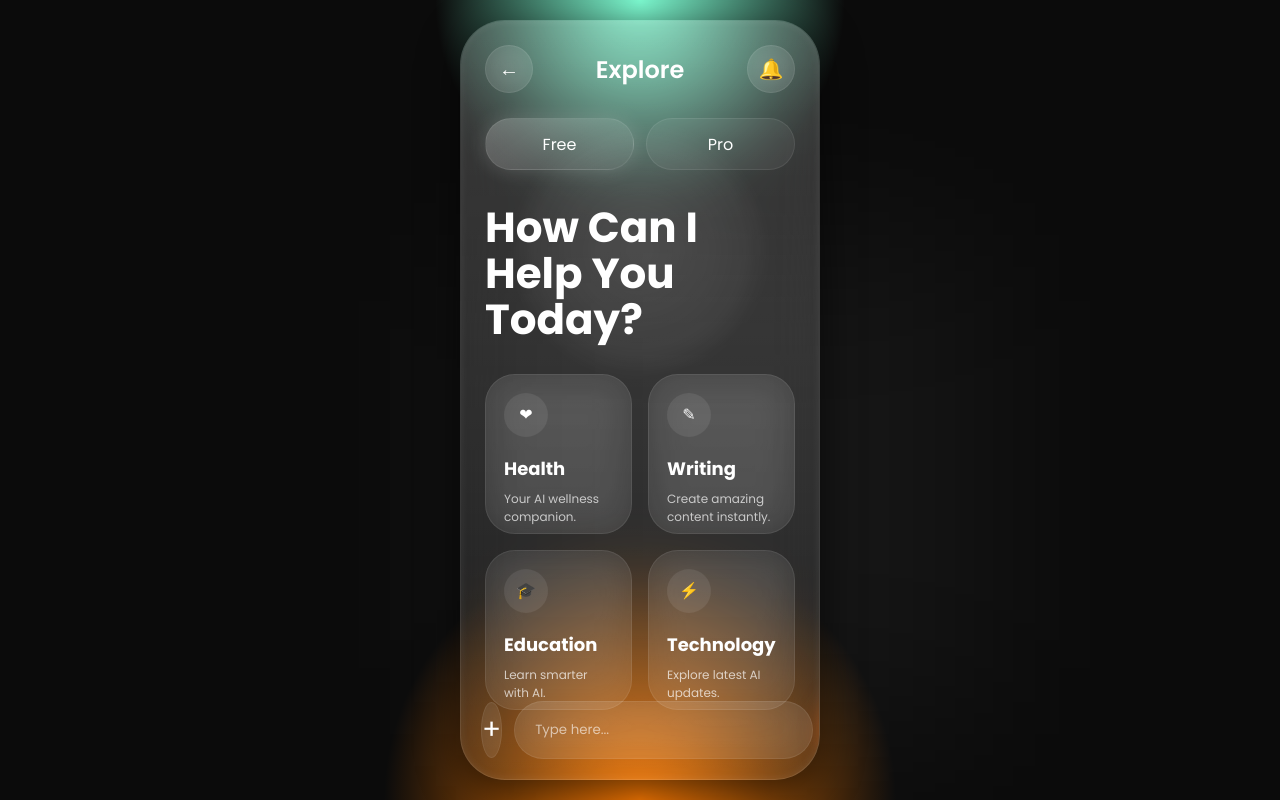
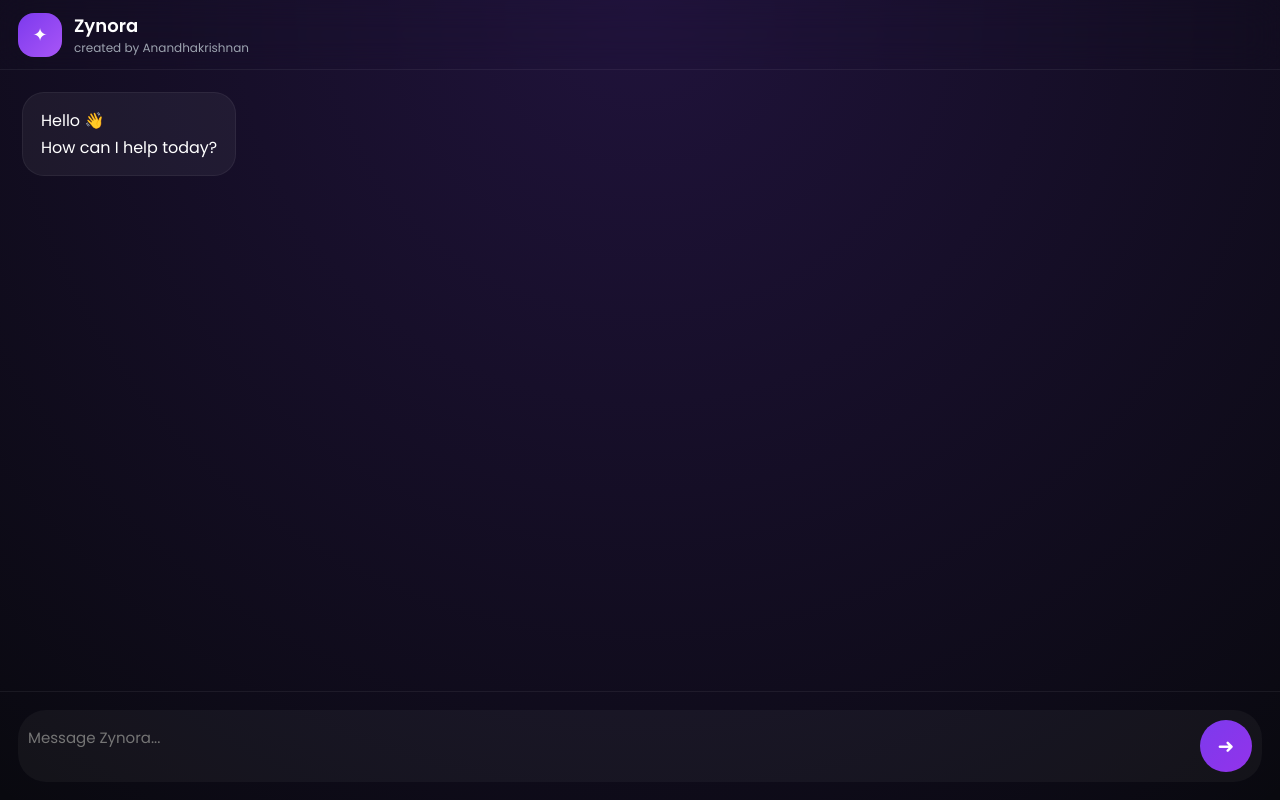
Before and after one commit to firstbot00028/Kryon, a Flask app: page / in a window 1280 px wide. Run offline with Flask 3, Linux system fonts and the light colour scheme.

Commit message:
Refactor index.html structure and styles

```diff
--- a/templates/index.html
+++ b/templates/index.html
@@ -1,541 +1,511 @@
 <!DOCTYPE html>
-<html lang="en">
+<html>
+
 <head>
+
 <meta charset="UTF-8">
-<meta name="viewport" content="width=device-width, initial-scale=1.0">
-<title>AK AI Assistant</title>
+<meta name="viewport" content="width=device-width,initial-scale=1">
 
-<link href="https://fonts.googleapis.com/css2?family=Poppins:wght@300;400;500;600;700&display=swap" rel="stylesheet">
+<title>Zynora</title>
+
+<link href="https://fonts.googleapis.com/css2?family=Poppins:wght@300;400;500;600&display=swap" rel="stylesheet">
 
 <style>
 
 *{
-    margin:0;
-    padding:0;
-    box-sizing:border-box;
-    font-family:'Poppins',sans-serif;
+margin:0;
+padding:0;
+box-sizing:border-box;
+font-family:Poppins;
 }
 
 body{
-    height:100vh;
-    display:flex;
-    justify-content:center;
-    align-items:center;
-    overflow:hidden;
 
-    background:
-    radial-gradient(circle at bottom,#ff7b00 0%,transparent 25%),
-    radial-gradient(circle at top,#7fffd4 0%,transparent 20%),
-    #0b0b0b;
+background:
+radial-gradient(circle at top,#7c3aed33,transparent),
+#09090f;
+
+height:100vh;
+
+overflow:hidden;
+
+color:white;
+
 }
 
-/* Animated Background */
+.app{
 
-body::before{
-    content:'';
-    position:absolute;
-    width:500px;
-    height:500px;
+height:100vh;
 
-    background:rgba(255,255,255,0.05);
+display:flex;
 
-    filter:blur(100px);
+flex-direction:column;
 
-    animation:move 10s infinite alternate;
 }
 
-@keyframes move{
-    from{
-        transform:translate(-100px,-100px);
-    }
-    to{
-        transform:translate(100px,100px);
-    }
+.header{
+
+height:70px;
+
+padding:18px;
+
+display:flex;
+
+align-items:center;
+
+gap:12px;
+
+backdrop-filter:blur(20px);
+
+border-bottom:
+1px solid #ffffff10;
+
 }
 
-/* Phone */
+.logo{
 
-.phone{
-    width:360px;
-    height:760px;
+width:44px;
 
-    border-radius:45px;
+height:44px;
 
-    padding:24px;
+border-radius:16px;
 
-    position:relative;
+display:flex;
 
-    overflow:hidden;
+align-items:center;
 
-    background:
-    rgba(255,255,255,0.06);
+justify-content:center;
 
-    backdrop-filter:blur(25px);
-    -webkit-backdrop-filter:blur(25px);
+font-size:18px;
 
-    border:1px solid rgba(255,255,255,0.12);
+background:
 
-    box-shadow:
-    0 10px 40px rgba(0,0,0,0.6),
-    inset 0 0 10px rgba(255,255,255,0.08);
-}
+linear-gradient(
+135deg,
+#7c3aed,
+#a855f7
+);
 
-/* Glow */
-
-.phone::before{
-    content:'';
-    position:absolute;
-
-    inset:0;
-
-    background:
-    linear-gradient(
-        180deg,
-        rgba(255,255,255,0.15),
-        transparent
-    );
-
-    pointer-events:none;
-}
-
-/* Header */
-
-.header{
-    display:flex;
-    justify-content:space-between;
-    align-items:center;
-}
-
-.icon-btn{
-    width:48px;
-    height:48px;
-
-    border-radius:50%;
-
-    display:flex;
-    justify-content:center;
-    align-items:center;
-
-    background:rgba(255,255,255,0.05);
-
-    border:1px solid rgba(255,255,255,0.08);
-
-    color:white;
-
-    font-size:20px;
-
-    backdrop-filter:blur(20px);
 }
 
 .title{
-    color:white;
-    font-size:24px;
-    font-weight:600;
+
+font-size:18px;
+
+font-weight:600;
+
 }
 
-/* Tabs */
+.status{
 
-.tabs{
-    margin-top:25px;
+font-size:12px;
 
-    display:flex;
-    gap:12px;
+color:#9ca3af;
+
 }
 
-.tab{
-    flex:1;
+.messages{
 
-    height:52px;
+flex:1;
 
-    border-radius:30px;
+overflow:auto;
 
-    display:flex;
-    justify-content:center;
-    align-items:center;
+padding:22px;
 
-    background:rgba(255,255,255,0.06);
-
-    color:white;
-
-    border:1px solid rgba(255,255,255,0.08);
 }
 
-.active{
-    background:
-    linear-gradient(
-        145deg,
-        rgba(255,255,255,0.25),
-        rgba(255,255,255,0.08)
-    );
+.msg{
 
-    box-shadow:
-    0 0 20px rgba(255,255,255,0.15);
+display:flex;
+
+margin-bottom:16px;
+
 }
 
-/* Hero */
+.msg.user{
 
-.hero{
-    margin-top:35px;
+justify-content:flex-end;
 
-    color:white;
 }
 
-.hero h1{
-    font-size:42px;
-    line-height:1.1;
+.bubble{
+
+padding:14px 18px;
+
+max-width:80%;
+
+border-radius:22px;
+
+line-height:1.7;
+
+word-wrap:break-word;
+
 }
 
-/* Cards */
+.ai .bubble{
 
-.cards{
-    margin-top:30px;
+background:
 
-    display:grid;
+rgba(255,255,255,.05);
 
-    grid-template-columns:1fr 1fr;
+border:
 
-    gap:16px;
+1px solid rgba(255,255,255,.06);
+
 }
 
-.card{
-    height:160px;
+.user .bubble{
 
-    padding:18px;
+background:
 
-    border-radius:30px;
+linear-gradient(
+135deg,
+#7c3aed,
+#9333ea
+);
 
-    background:rgba(255,255,255,0.06);
-
-    border:1px solid rgba(255,255,255,0.08);
-
-    backdrop-filter:blur(20px);
-
-    color:white;
-
-    transition:0.4s;
 }
 
-.card:hover{
-    transform:translateY(-5px);
+.inputArea{
 
-    background:rgba(255,255,255,0.09);
+padding:18px;
+
+border-top:
+
+1px solid #ffffff10;
+
 }
 
-.card-icon{
-    width:44px;
-    height:44px;
+.box{
 
-    border-radius:50%;
+display:flex;
 
-    display:flex;
-    justify-content:center;
-    align-items:center;
+gap:12px;
 
-    background:rgba(255,255,255,0.08);
+align-items:flex-end;
 
-    margin-bottom:18px;
+background:
+
+rgba(255,255,255,.04);
+
+padding:10px;
+
+border-radius:28px;
+
 }
 
-.card h3{
-    font-size:18px;
-    margin-bottom:8px;
+textarea{
+
+flex:1;
+
+background:none;
+
+border:none;
+
+outline:none;
+
+resize:none;
+
+color:white;
+
+font-size:15px;
+
+max-height:140px;
+
 }
 
-.card p{
-    font-size:12px;
-    opacity:0.7;
+button{
+
+width:52px;
+
+height:52px;
+
+border:none;
+
+border-radius:50%;
+
+cursor:pointer;
+
+background:
+
+linear-gradient(
+135deg,
+#7c3aed,
+#9333ea
+);
+
+color:white;
+
+font-size:20px;
+
 }
 
-/* Bottom */
+.typing{
 
-.bottom{
-    position:absolute;
+display:flex;
 
-    left:20px;
-    right:20px;
-    bottom:20px;
+gap:6px;
 
-    display:flex;
-    align-items:center;
-    gap:12px;
 }
 
-.plus{
-    width:56px;
-    height:56px;
+.typing span{
 
-    border-radius:50%;
+width:8px;
 
-    border:none;
+height:8px;
 
-    font-size:28px;
+border-radius:50%;
 
-    color:white;
+background:#b794f4;
 
-    background:rgba(255,255,255,0.08);
+animation:b 1s infinite;
 
-    border:1px solid rgba(255,255,255,0.08);
-
-    backdrop-filter:blur(20px);
 }
 
-.input{
-    flex:1;
+.typing span:nth-child(2){
 
-    height:58px;
+animation-delay:.2s;
 
-    border:none;
-    outline:none;
-
-    border-radius:35px;
-
-    padding:0 20px;
-
-    color:white;
-
-    background:rgba(255,255,255,0.08);
-
-    border:1px solid rgba(255,255,255,0.08);
-
-    backdrop-filter:blur(20px);
 }
 
-.input::placeholder{
-    color:rgba(255,255,255,0.6);
+.typing span:nth-child(3){
+
+animation-delay:.4s;
+
 }
 
-.mic{
-    width:58px;
-    height:58px;
+@keyframes b{
 
-    border:none;
+50%{
 
-    border-radius:50%;
+transform:translateY(-8px);
 
-    font-size:22px;
-
-    color:white;
-
-    background:
-    linear-gradient(
-        145deg,
-        #ff8c42,
-        #ff5e00
-    );
-
-    box-shadow:
-    0 0 25px rgba(255,94,0,0.6);
-
-    cursor:pointer;
 }
 
-/* Floating Orb */
-
-.orb{
-    position:absolute;
-
-    width:240px;
-    height:240px;
-
-    border-radius:50%;
-
-    top:120px;
-    left:50%;
-
-    transform:translateX(-50%);
-
-    background:
-    radial-gradient(
-        circle,
-        rgba(255,255,255,0.3),
-        rgba(255,255,255,0.02)
-    );
-
-    filter:blur(10px);
-
-    opacity:0.4;
-
-    animation:float 5s infinite ease-in-out;
-}
-
-@keyframes float{
-    0%{
-        transform:translateX(-50%) translateY(0);
-    }
-    50%{
-        transform:translateX(-50%) translateY(-15px);
-    }
-    100%{
-        transform:translateX(-50%) translateY(0);
-    }
 }
 
 </style>
+
 </head>
 
 <body>
 
-<div class="phone">
+<div class="app">
 
-    <div class="orb"></div>
+<div class="header">
 
-    <div class="header">
+<div class="logo">
 
-        <div class="icon-btn">←</div>
-
-        <div class="title">Explore</div>
-
-        <div class="icon-btn">🔔</div>
-
-    </div>
-
-    <div class="tabs">
-
-        <div class="tab active">Free</div>
-        <div class="tab">Pro</div>
-
-    </div>
-
-    <div class="hero">
-
-        <h1>How Can I Help You Today?</h1>
-
-    </div>
-
-    <div class="cards">
-
-        <div class="card">
-
-            <div class="card-icon">❤</div>
-
-            <h3>Health</h3>
-
-            <p>Your AI wellness companion.</p>
-
-        </div>
-
-        <div class="card">
-
-            <div class="card-icon">✎</div>
-
-            <h3>Writing</h3>
-
-            <p>Create amazing content instantly.</p>
-
-        </div>
-
-        <div class="card">
-
-            <div class="card-icon">🎓</div>
-
-            <h3>Education</h3>
-
-            <p>Learn smarter with AI.</p>
-
-        </div>
-
-        <div class="card">
-
-            <div class="card-icon">⚡</div>
-
-            <h3>Technology</h3>
-
-            <p>Explore latest AI updates.</p>
-
-        </div>
-
-    </div>
-
-    <div class="bottom">
-
-        <button class="plus">+</button>
-
-        <input
-            class="input"
-            placeholder="Type here..."
-        />
-
-        <button class="mic">🎤</button>
-
-    </div>
+✦
 
 </div>
-  <script>
-const input =
-document.querySelector(".input")
 
-const mic =
-document.querySelector(".mic")
+<div>
 
-mic.addEventListener(
-"click",
-sendMessage
+<div class="title">
+
+Zynora
+
+</div>
+
+<div class="status">
+
+created by Anandhakrishnan
+
+</div>
+
+</div>
+
+</div>
+
+<div
+id="messages"
+class="messages">
+
+<div class="msg ai">
+
+<div class="bubble">
+
+Hello 👋<br>
+How can I help today?
+
+</div>
+
+</div>
+
+</div>
+
+<div class="inputArea">
+
+<div class="box">
+
+<textarea
+id="prompt"
+placeholder="Message Zynora..."
+></textarea>
+
+<button
+onclick="send()">
+
+➜
+
+</button>
+
+</div>
+
+</div>
+
+</div>
+
+<script>
+
+const messages=
+document.getElementById(
+"messages"
 )
 
-input.addEventListener(
-"keydown",
-(e)=>{
-if(
-e.key==="Enter"
-){
-sendMessage()
-}
-}
+const input=
+document.getElementById(
+"prompt"
 )
 
-async function sendMessage(){
+function add(
+text,
+role
+){
 
-const text =
+const div=
+document.createElement(
+"div"
+)
+
+div.className=
+`msg ${role}`
+
+div.innerHTML=
+`
+<div class="bubble">
+${text}
+</div>
+`
+
+messages.appendChild(
+div
+)
+
+messages.scrollTop=
+messages.scrollHeight
+
+return div
+
+}
+
+async function send(){
+
+const text=
 input.value.trim()
 
 if(!text)
 return
 
-input.value=
-"Thinking..."
+add(
+text,
+"user"
+)
+
+input.value=""
+
+const typing=
+add(
+`
+<div class="typing">
+<span></span>
+<span></span>
+<span></span>
+</div>
+`,
+"ai"
+)
 
 try{
 
-const res =
+const r=
 await fetch(
 "/chat",
+
 {
+
 method:"POST",
 
 headers:{
+
 "Content-Type":
 "application/json"
+
 },
 
 body:
 JSON.stringify({
-message:text
+
+message:
+text
+
 })
-}
-)
-
-const data =
-await res.json()
-
-alert(
-data.reply
-)
-
-input.value=""
 
 }
 
-catch{
-
-alert(
-"Connection error"
 )
 
-input.value=""
+const data=
+await r.json()
+
+typing
+.querySelector(
+".bubble"
+)
+.innerHTML=
+
+data.reply
+
+}catch{
+
+typing
+.querySelector(
+".bubble"
+)
+.innerHTML=
+
+"Connection error"
+
 }
 
 }
-  </script>
+
+input
+.addEventListener(
+
+"keydown",
+
+e=>{
+
+if(
+e.key==="Enter"
+&&
+!e.shiftKey
+){
+
+e.preventDefault()
+
+send()
+
+}
+
+}
+
+)
+
+</script>
 
 </body>
+
 </html>
```
